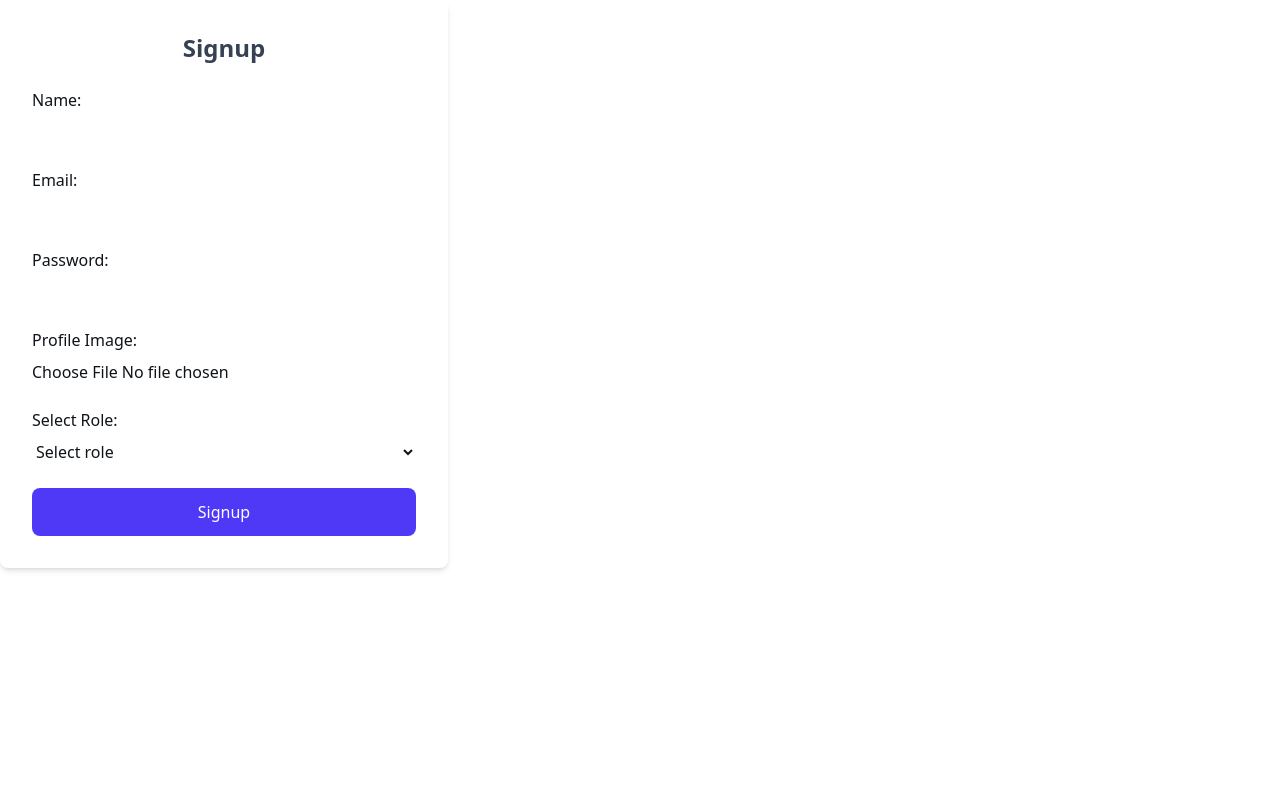
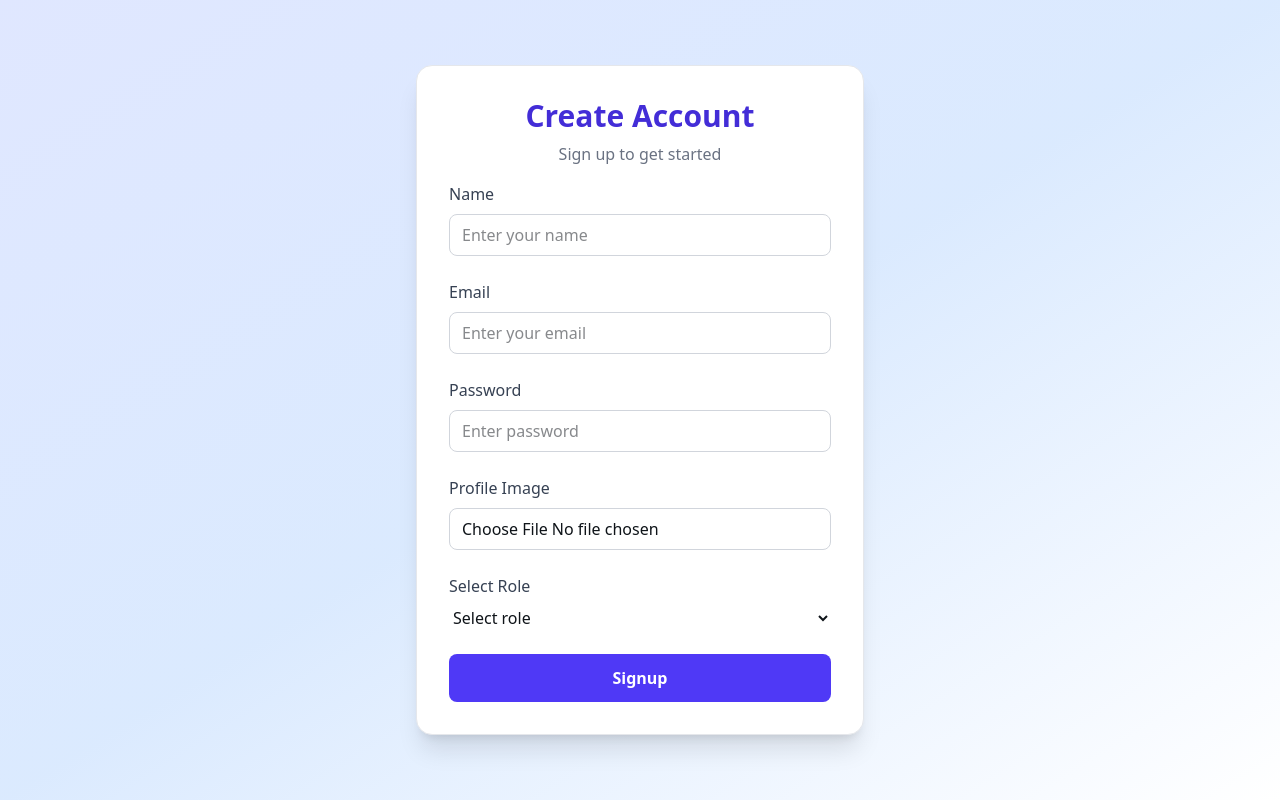
Before and after one commit to sheikh-abubakar/AutoMedix, a React (Vite) app in the folder frontend/: page /signup in a window 1280 px wide. Built offline with nearby package versions, Linux system fonts and the light colour scheme.

Commit message:
automedix

```diff
--- a/frontend/src/pages/admin/DoctorApprovals.tsx
+++ b/frontend/src/pages/admin/DoctorApprovals.tsx
@@ -10,19 +10,51 @@ const DoctorApprovals = () => {
   }, []);
 
   return (
-    <div className="p-6">
-      <h2 className="text-2xl font-bold mb-4">Approved Doctors</h2>
-      {doctors.length === 0 ? (
-        <p>No approved doctors.</p>
-      ) : (
-        <ul className="space-y-2">
-          {doctors.map((doc: any) => (
-            <li key={doc._id} className="border-b pb-2">
-              <span className="font-semibold">{doc.name}</span> - {doc.specialization}
-            </li>
-          ))}
-        </ul>
-      )}
+    <div className="min-h-screen flex items-center justify-center bg-gradient-to-br from-indigo-100 via-blue-100 to-white">
+      <div className="bg-white p-8 rounded-2xl shadow-xl w-full max-w-3xl border border-gray-200">
+        <h2 className="text-3xl font-bold text-indigo-700 mb-6 text-center">Approved Doctors</h2>
+        {doctors.length === 0 ? (
+          <div className="text-center py-8 text-gray-400">No approved doctors.</div>
+        ) : (
+          <div className="overflow-x-auto">
+            <table className="min-w-full bg-white border border-gray-200 rounded-lg shadow">
+              <thead>
+                <tr className="bg-indigo-50">
+                  <th className="py-3 px-4 text-left font-semibold text-gray-700">Name</th>
+                  <th className="py-3 px-4 text-left font-semibold text-gray-700">Specialization</th>
+                  <th className="py-3 px-4 text-left font-semibold text-gray-700">Email</th>
+                  <th className="py-3 px-4 text-left font-semibold text-gray-700">Experience</th>
+                  <th className="py-3 px-4 text-left font-semibold text-gray-700">Resume</th>
+                </tr>
+              </thead>
+              <tbody>
+                {doctors.map((doc: any, idx: number) => (
+                  <tr key={doc._id} className={idx % 2 === 0 ? "bg-white" : "bg-gray-50"}>
+                    <td className="py-2 px-4 font-semibold">{doc.name}</td>
+                    <td className="py-2 px-4 capitalize">{doc.specialization}</td>
+                    <td className="py-2 px-4">{doc.email}</td>
+                    <td className="py-2 px-4">{doc.experience}</td>
+                    <td className="py-2 px-4">
+                      {doc.resumeUrl ? (
+                        <a
+                          href={doc.resumeUrl}
+                          target="_blank"
+                          rel="noopener noreferrer"
+                          className="text-indigo-600 underline font-medium hover:text-indigo-800 transition"
+                        >
+                          Download
+                        </a>
+                      ) : (
+                        <span className="text-gray-400">N/A</span>
+                      )}
+                    </td>
+                  </tr>
+                ))}
+              </tbody>
+            </table>
+          </div>
+        )}
+      </div>
     </div>
   );
 };
--- a/frontend/src/pages/admin/PendingDoctors.tsx
+++ b/frontend/src/pages/admin/PendingDoctors.tsx
@@ -31,52 +31,58 @@ const PendingDoctors = ({ onClose }: { onClose: () => void }) => {
   };
 
   return (
-    <div className="bg-white p-4 rounded shadow">
-      <div className="flex justify-between items-center mb-4">
-        <h2 className="text-xl font-bold">Pending Doctor Approvals</h2>
-        <button onClick={onClose} className="text-red-500 font-bold">Close</button>
+    <div className="bg-white p-6 rounded-2xl shadow-xl border border-gray-200 max-w-4xl mx-auto my-8">
+      <div className="flex justify-between items-center mb-6">
+        <h2 className="text-2xl font-bold text-indigo-700">Pending Doctor Approvals</h2>
+        <button
+          onClick={onClose}
+          className="text-red-600 font-semibold px-3 py-1 rounded hover:bg-red-50 transition"
+        >
+          Close
+        </button>
       </div>
       {loading ? (
-        <div>Loading...</div>
+        <div className="text-center py-8 text-gray-500">Loading...</div>
       ) : doctors.length === 0 ? (
-        <p>No pending doctors.</p>
+        <div className="text-center py-8 text-gray-400">No pending doctors.</div>
       ) : (
-        <table className="min-w-full bg-white border">
+        <div className="overflow-x-auto">
+          <table className="min-w-full bg-white border border-gray-200 rounded-lg shadow">
             <thead>
-            <tr>
-              <th>Name</th>
-              <th>Email</th>
-              <th>Experience</th>
-              <th>Specialization</th>
-              <th>Resume</th>
-              <th>Actions</th>
+              <tr className="bg-indigo-50">
+                <th className="py-3 px-4 text-left font-semibold text-gray-700">Name</th>
+                <th className="py-3 px-4 text-left font-semibold text-gray-700">Email</th>
+                <th className="py-3 px-4 text-left font-semibold text-gray-700">Experience</th>
+                <th className="py-3 px-4 text-left font-semibold text-gray-700">Specialization</th>
+                <th className="py-3 px-4 text-left font-semibold text-gray-700">Resume</th>
+                <th className="py-3 px-4 text-left font-semibold text-gray-700">Actions</th>
               </tr>
             </thead>
             <tbody>
-            {doctors.map((doc) => (
-              <tr key={doc._id}>
-                <td>{doc.name}</td>
-                <td>{doc.email}</td>
-                <td>{doc.experience}</td>
-                <td>{doc.specialization}</td>
-                <td>
+              {doctors.map((doc, idx) => (
+                <tr key={doc._id} className={idx % 2 === 0 ? "bg-white" : "bg-gray-50"}>
+                  <td className="py-2 px-4">{doc.name}</td>
+                  <td className="py-2 px-4">{doc.email}</td>
+                  <td className="py-2 px-4">{doc.experience}</td>
+                  <td className="py-2 px-4 capitalize">{doc.specialization}</td>
+                  <td className="py-2 px-4">
                     <button
                       onClick={() => handleDownloadResume(doc.resumeUrl)}
-                    className="text-blue-600 underline"
+                      className="text-indigo-600 underline font-medium hover:text-indigo-800 transition"
                     >
                       Download
                     </button>
                   </td>
-                <td>
+                  <td className="py-2 px-4 flex gap-2">
                     <button
                       onClick={() => handleApprove(doc._id)}
-                    className="bg-green-500 text-white px-2 py-1 rounded mr-2"
+                      className="bg-green-500 hover:bg-green-600 text-white px-3 py-1 rounded-lg font-semibold transition"
                     >
                       Approve
                     </button>
                     <button
                       onClick={() => handleReject(doc._id)}
-                    className="bg-red-500 text-white px-2 py-1 rounded"
+                      className="bg-red-500 hover:bg-red-600 text-white px-3 py-1 rounded-lg font-semibold transition"
                     >
                       Reject
                     </button>
@@ -85,6 +91,7 @@ const PendingDoctors = ({ onClose }: { onClose: () => void }) => {
               ))}
             </tbody>
           </table>
+        </div>
       )}
     </div>
   );
--- a/frontend/src/pages/auth/Login.tsx
+++ b/frontend/src/pages/auth/Login.tsx
@@ -1,47 +1,73 @@
 import { useAuth } from "@/hooks/useAuth";
+import React, { useState } from "react";
 
 export default function Login() {
   const { login } = useAuth();
+  const [error, setError] = useState<string | null>(null);
+  const [isLoading, setIsLoading] = useState(false);
 
   const handleSubmit = async (e: React.FormEvent<HTMLFormElement>) => {
     e.preventDefault();
+    setIsLoading(true);
+    setError(null);
     const formData = new FormData(e.currentTarget as HTMLFormElement);
     const email = formData.get("email") as string;
     const password = formData.get("password") as string;
     try {
       await login(email, password);
-
     } catch (err: any) {
-      alert(err.response?.data?.message || "Login failed");
+      setError(err.response?.data?.message || "Login failed");
     }
+    setIsLoading(false);
   };
 
   return (
-    <div className="flex items-center justify-center min-h-screen bg-gray-100 p-4">
+    <div className="min-h-screen flex items-center justify-center bg-gradient-to-br from-indigo-100 via-blue-100 to-white">
       <form
         onSubmit={handleSubmit}
-        className="bg-white p-8 rounded-lg shadow-md w-full max-w-md space-y-6"
+        className="bg-white p-8 rounded-2xl shadow-xl w-full max-w-md space-y-6 border border-gray-200"
       >
-        <h2 className="text-2xl font-semibold text-center text-gray-700">Login</h2>
+        <h2 className="text-3xl font-bold text-center text-indigo-700 mb-2">
+          Welcome Back
+        </h2>
+        <p className="text-center text-gray-500 mb-4">
+          Login to your account
+        </p>
+        {error && (
+          <div className="bg-red-100 text-red-700 px-4 py-2 rounded mb-2 text-sm text-center border border-red-200">
+            {error}
+          </div>
+        )}
+        <div className="flex flex-col gap-2">
+          <label className="font-medium text-gray-700">Email</label>
           <input
             type="email"
             name="email"
-          placeholder="Email"
+            placeholder="Enter your email"
             required
-          className="w-full px-4 py-3 border rounded-lg focus:outline-none focus:ring-2 focus:ring-indigo-500 focus:border-indigo-500 transition"
+            className="border border-gray-300 rounded-lg px-3 py-2 focus:outline-none focus:ring-2 focus:ring-indigo-400"
           />
+        </div>
+        <div className="flex flex-col gap-2">
+          <label className="font-medium text-gray-700">Password</label>
           <input
             type="password"
             name="password"
-          placeholder="Password"
+            placeholder="Enter password"
             required
-          className="w-full px-4 py-3 border rounded-lg focus:outline-none focus:ring-2 focus:ring-indigo-500 focus:border-indigo-500 transition"
+            className="border border-gray-300 rounded-lg px-3 py-2 focus:outline-none focus:ring-2 focus:ring-indigo-400"
           />
+        </div>
         <button
           type="submit"
-          className="w-full bg-indigo-600 text-white py-3 rounded-lg hover:bg-indigo-700 transition font-medium"
+          disabled={isLoading}
+          className={`w-full py-3 rounded-lg font-semibold transition ${
+            isLoading
+              ? "bg-indigo-300 text-white cursor-not-allowed"
+              : "bg-indigo-600 text-white hover:bg-indigo-700"
+          }`}
         >
-          Login
+          {isLoading ? "Logging in..." : "Login"}
         </button>
       </form>
     </div>
--- a/frontend/src/pages/auth/Signup.tsx
+++ b/frontend/src/pages/auth/Signup.tsx
@@ -2,7 +2,7 @@ import React, { useState } from "react";
 import { useAuth } from "@/hooks/useAuth";
 import RoleSelector from "./RoleSelector";
 
-const CLOUDINARY_UPLOAD_PRESET = "newpreset";
+const CLOUDINARY_UPLOAD_PRESET = "mypreset";
 const CLOUDINARY_URL = "https://api.cloudinary.com/v1_1/du9sqdgkn/raw/upload";
 
 const Signup = () => {
@@ -26,6 +26,7 @@ const Signup = () => {
 
   const handleSubmit = async (event: React.FormEvent<HTMLFormElement>) => {
     event.preventDefault();
+    setIsUploading(true);
     const formData = new FormData(event.currentTarget);
     const email = formData.get("email") as string;
     const password = formData.get("password") as string;
@@ -36,10 +37,12 @@ const Signup = () => {
 
     if (!role) {
       setError("Please select a role.");
+      setIsUploading(false);
       return;
     }
     if (!profileImage) {
       setError("Please select a profile image.");
+      setIsUploading(false);
       return;
     }
 
@@ -55,6 +58,7 @@ const Signup = () => {
       extraFields.specialization = formData.get("specialization");
       if (!resumeFile) {
         setError("Please upload your resume.");
+        setIsUploading(false);
         return;
       }
       resumeUrl = await uploadToCloudinary(resumeFile);
@@ -75,45 +79,91 @@ const Signup = () => {
       // Show popup after successful signup for doctor
       if (role.toLowerCase() === "doctor") {
         setShowPopup(true);
+        setTimeout(() => setShowPopup(false), 4000);
       }
     } catch (err: any) {
       setError(err.response?.data?.message || "Signup failed");
     }
+    setIsUploading(false);
   };
 
   return (
-    <form onSubmit={handleSubmit} className="bg-white p-8 rounded-lg shadow-md w-full max-w-md space-y-6">
-      <h2 className="text-2xl font-semibold text-center text-gray-700">Signup</h2>
-      {error && <div className="text-red-500 text-sm">{error}</div>}
+    <div className="min-h-screen flex items-center justify-center bg-gradient-to-br from-indigo-100 via-blue-100 to-white">
+      <form
+        onSubmit={handleSubmit}
+        className="bg-white p-8 rounded-2xl shadow-xl w-full max-w-md space-y-6 border border-gray-200"
+      >
+        <h2 className="text-3xl font-bold text-center text-indigo-700 mb-2">Create Account</h2>
+        <p className="text-center text-gray-500 mb-4">Sign up to get started</p>
+        {error && (
+          <div className="bg-red-100 text-red-700 px-4 py-2 rounded mb-2 text-sm text-center border border-red-200">
+            {error}
+          </div>
+        )}
         <div className="flex flex-col gap-2">
-        <label>Name:</label>
-        <input type="text" name="name" required />
+          <label className="font-medium text-gray-700">Name</label>
+          <input
+            type="text"
+            name="name"
+            required
+            className="border border-gray-300 rounded-lg px-3 py-2 focus:outline-none focus:ring-2 focus:ring-indigo-400"
+            placeholder="Enter your name"
+          />
         </div>
         <div className="flex flex-col gap-2">
-        <label>Email:</label>
-        <input type="email" name="email" required />
+          <label className="font-medium text-gray-700">Email</label>
+          <input
+            type="email"
+            name="email"
+            required
+            className="border border-gray-300 rounded-lg px-3 py-2 focus:outline-none focus:ring-2 focus:ring-indigo-400"
+            placeholder="Enter your email"
+          />
         </div>
         <div className="flex flex-col gap-2">
-        <label>Password:</label>
-        <input type="password" name="password" required />
+          <label className="font-medium text-gray-700">Password</label>
+          <input
+            type="password"
+            name="password"
+            required
+            className="border border-gray-300 rounded-lg px-3 py-2 focus:outline-none focus:ring-2 focus:ring-indigo-400"
+            placeholder="Enter password"
+          />
         </div>
         <div className="flex flex-col gap-2">
-        <label>Profile Image:</label>
-        <input type="file" accept="image/*" name="profileImage" required onChange={e => setProfileImage(e.target.files?.[0] || null)} />
+          <label className="font-medium text-gray-700">Profile Image</label>
+          <input
+            type="file"
+            accept="image/*"
+            name="profileImage"
+            required
+            onChange={e => setProfileImage(e.target.files?.[0] || null)}
+            className="border border-gray-300 rounded-lg px-3 py-2 focus:outline-none"
+          />
         </div>
         <div className="flex flex-col gap-2">
-        <label>Select Role:</label>
+          <label className="font-medium text-gray-700">Select Role</label>
           <RoleSelector value={role} onRoleChange={setRole} />
         </div>
         {role === "patient" && (
           <>
             <div className="flex flex-col gap-2">
-            <label>Age:</label>
-            <input type="number" name="age" required />
+              <label className="font-medium text-gray-700">Age</label>
+              <input
+                type="number"
+                name="age"
+                required
+                className="border border-gray-300 rounded-lg px-3 py-2 focus:outline-none focus:ring-2 focus:ring-indigo-400"
+                placeholder="Enter your age"
+              />
             </div>
             <div className="flex flex-col gap-2">
-            <label>Gender:</label>
-            <select name="gender" required>
+              <label className="font-medium text-gray-700">Gender</label>
+              <select
+                name="gender"
+                required
+                className="border border-gray-300 rounded-lg px-3 py-2 focus:outline-none focus:ring-2 focus:ring-indigo-400"
+              >
                 <option value="">Select gender</option>
                 <option value="male">Male</option>
                 <option value="female">Female</option>
@@ -125,31 +175,78 @@ const Signup = () => {
         {role === "doctor" && (
           <>
             <div className="flex flex-col gap-2">
-            <label>Experience (years):</label>
-            <input type="number" name="experience" required />
+              <label className="font-medium text-gray-700">Experience (years)</label>
+              <input
+                type="number"
+                name="experience"
+                required
+                className="border border-gray-300 rounded-lg px-3 py-2 focus:outline-none focus:ring-2 focus:ring-indigo-400"
+                placeholder="Years of experience"
+              />
             </div>
             <div className="flex flex-col gap-2">
-            <label>Specialization:</label>
-            <input type="text" name="specialization" required />
+              <label className="font-medium text-gray-700">Specialization</label>
+              <input
+                type="text"
+                name="specialization"
+                required
+                className="border border-gray-300 rounded-lg px-3 py-2 focus:outline-none focus:ring-2 focus:ring-indigo-400"
+                placeholder="Your specialization"
+              />
             </div>
             <div className="flex flex-col gap-2">
-            <label>Resume (PDF):</label>
-            <input type="file" accept=".pdf,.doc,.docx" name="resume" required onChange={e => setResumeFile(e.target.files?.[0] || null)} />
+              <label className="font-medium text-gray-700">Resume (PDF/DOC)</label>
+              <input
+                type="file"
+                accept=".pdf,.doc,.docx"
+                name="resume"
+                required
+                onChange={e => setResumeFile(e.target.files?.[0] || null)}
+                className="border border-gray-300 rounded-lg px-3 py-2 focus:outline-none"
+              />
             </div>
           </>
         )}
-      <button type="submit" disabled={isUploading} className="w-full bg-indigo-600 text-white py-3 rounded-lg hover:bg-indigo-700 transition font-medium">
+        <button
+          type="submit"
+          disabled={isUploading}
+          className={`w-full py-3 rounded-lg font-semibold transition ${
+            isUploading
+              ? "bg-indigo-300 text-white cursor-not-allowed"
+              : "bg-indigo-600 text-white hover:bg-indigo-700"
+          }`}
+        >
           {isUploading ? "Uploading..." : "Signup"}
         </button>
         {showPopup && (
-        <div className="fixed top-4 right-4 bg-blue-100 text-blue-800 p-4 rounded shadow">
+          <div className="fixed top-8 right-8 z-50 flex items-center gap-3 bg-blue-600 text-white px-6 py-4 rounded-xl shadow-lg animate-slide-in">
+            <svg className="w-6 h-6 text-white" fill="none" stroke="currentColor" strokeWidth="2" viewBox="0 0 24 24">
+              <path strokeLinecap="round" strokeLinejoin="round" d="M9 12l2 2l4-4" />
+              <circle cx="12" cy="12" r="10" stroke="currentColor" strokeWidth="2" fill="none" />
+            </svg>
+            <span className="font-medium">
               Your signup request has been sent to admin for approval.
+            </span>
           </div>
         )}
         {authError && (
-        <div className="text-red-500">{authError}</div>
+          <div className="bg-red-100 text-red-700 px-4 py-2 rounded mt-2 text-sm text-center border border-red-200">
+            {authError}
+          </div>
         )}
       </form>
+      <style>
+        {`
+          .animate-slide-in {
+            animation: slide-in 0.5s ease;
+          }
+          @keyframes slide-in {
+            from { opacity: 0; transform: translateY(-20px);}
+            to { opacity: 1; transform: translateY(0);}
+          }
+        `}
+      </style>
+    </div>
   );
 };
 
```
Lines whose indentation alone changed are shown as unchanged.
